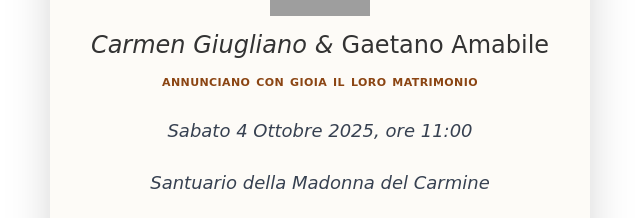
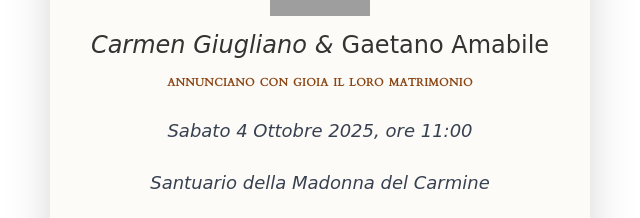
Before and after one commit to cgiuglia/wedding, a plain HTML site: page index.html in a window 1280 px wide. Shown: the part 822-1040 px from the top of the page, 320-960 px from the left. Drawn offline with nearby package versions, Linux system fonts and the light colour scheme; a web font is replaced by a local one.

Commit message:
Update index.html

```diff
--- a/index.html
+++ b/index.html
@@ -496,7 +496,7 @@
 	</div>
 	<div class="h-8"></div> <!-- Spazio extra -->
         <!-- Annuncio -->
-        <p class="text-[#8b4513] text-sm sm:text-base mb-6 font-[cursive] tracking-wide text-center" style="font-variant: small-caps;">
+        <p class="text-[#8b4513] text-sm sm:text-base mb-6 tracking-wide text-center" style="font-variant: small-caps;">
           <strong>annunciano con gioia il loro matrimonio</strong>
         </p>
 	<div class="text-center relative w-full h-full">
```
